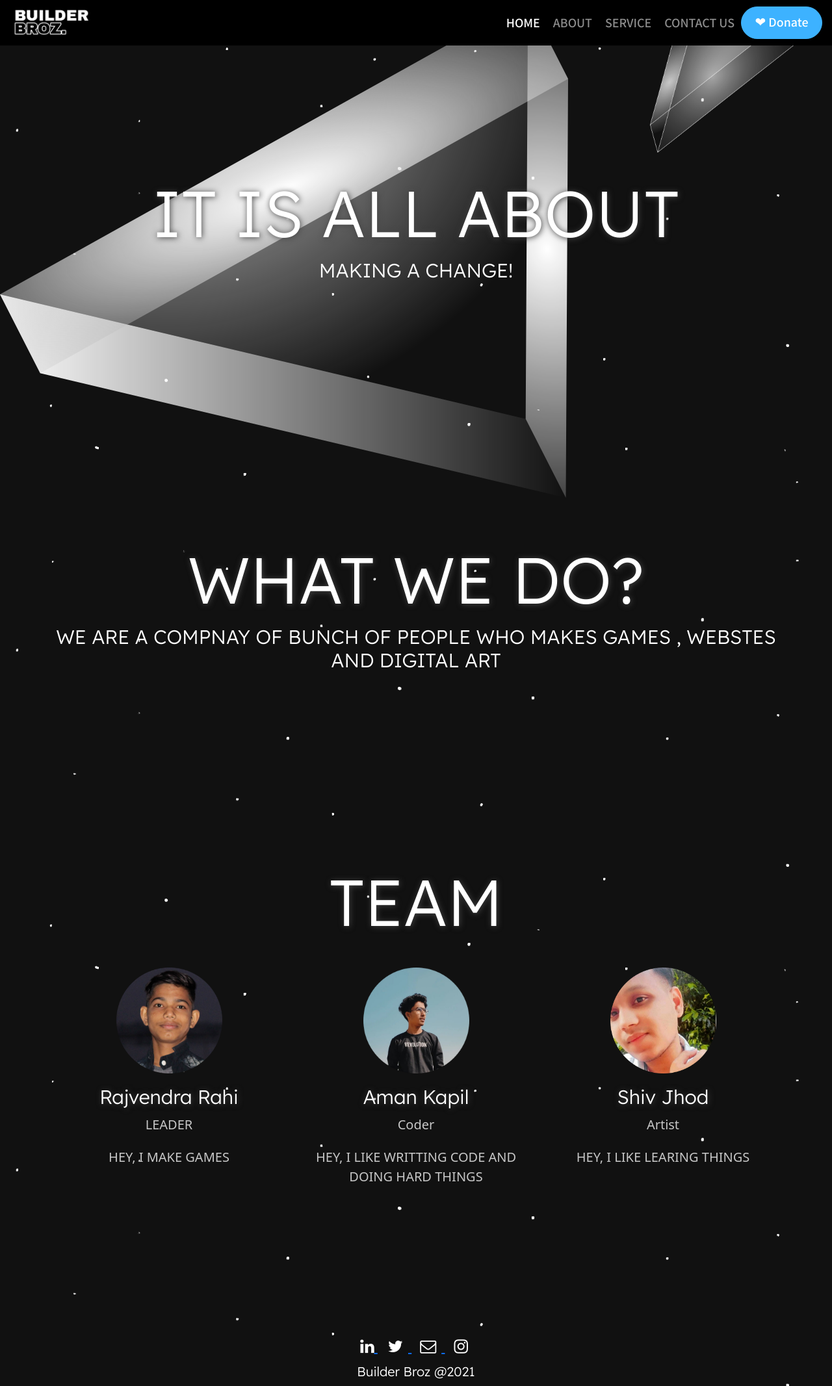
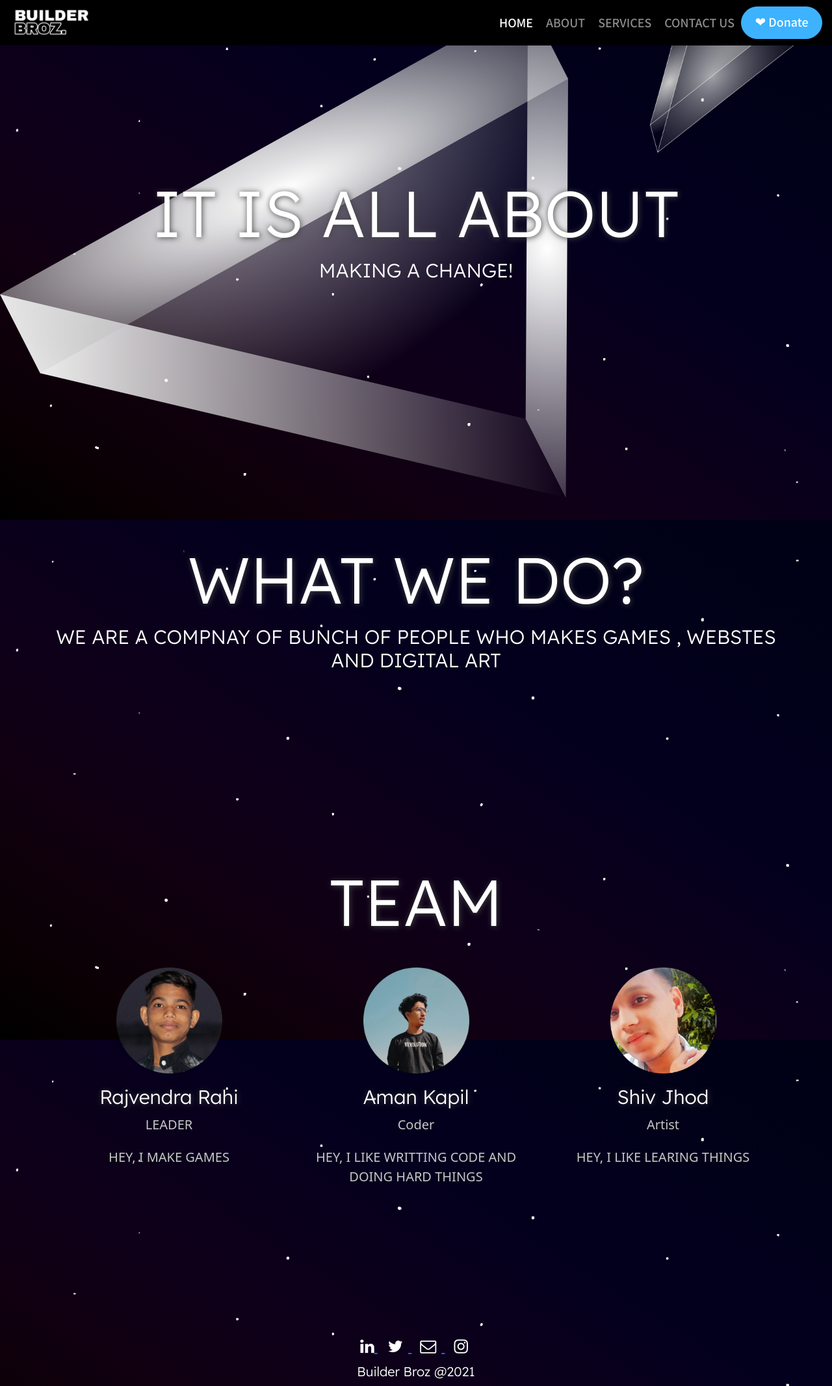
Before and after one commit to bucomputer123/builderbroz11-main, a Django app: page /about/ in a window 1280 px wide. Shown: the whole page at 65% size. Run offline with Django 3.2, Linux system fonts and the light colour scheme; some libraries are stand-ins or nearby versions.

Commit message:
gradient added

```diff
--- a/static/app.js
+++ b/static/app.js
@@ -4,6 +4,7 @@
 
 
 $(window).load(function () {
+
 
 
     const youtubeKey ='AIzaSyBblR3HwHtr1WYUgAyFySn00gxPJ4wDXhw';
--- a/static/css/style.css
+++ b/static/css/style.css
@@ -40,8 +40,8 @@ html,
 /*BACKGROUND */
 
 .back{
-  background-color: #111111;
-  background-image: url('/static/websiteback.png');
+  /*  background-color: ; */
+  background-image: url('/static/websiteback.png') , linear-gradient(to left bottom, #000114, #000117, #010119, #02001c, #03001e, #08001c, #0c001a, #0f0018, #100011, #0e000a, #090003, #000000);
   background-attachment: fixed;
   background-size:100% 100%;
   background-repeat: no-repeat;
--- a/templates/base.html
+++ b/templates/base.html
@@ -45,7 +45,7 @@
             <a class="nav-link pulse" href="/about">ABOUT</a>
           </li>
           <li class="nav-item">
-            <a class="nav-link" href="/services"> SERVICE</a>
+            <a class="nav-link" href="/services"> SERVICES</a>
           </li>
           <li class="nav-item">
             <a class="nav-link" href="/contact">CONTACT US</a>
```
Also changed, not shown: templates/index.html (+12 -2 lines).
